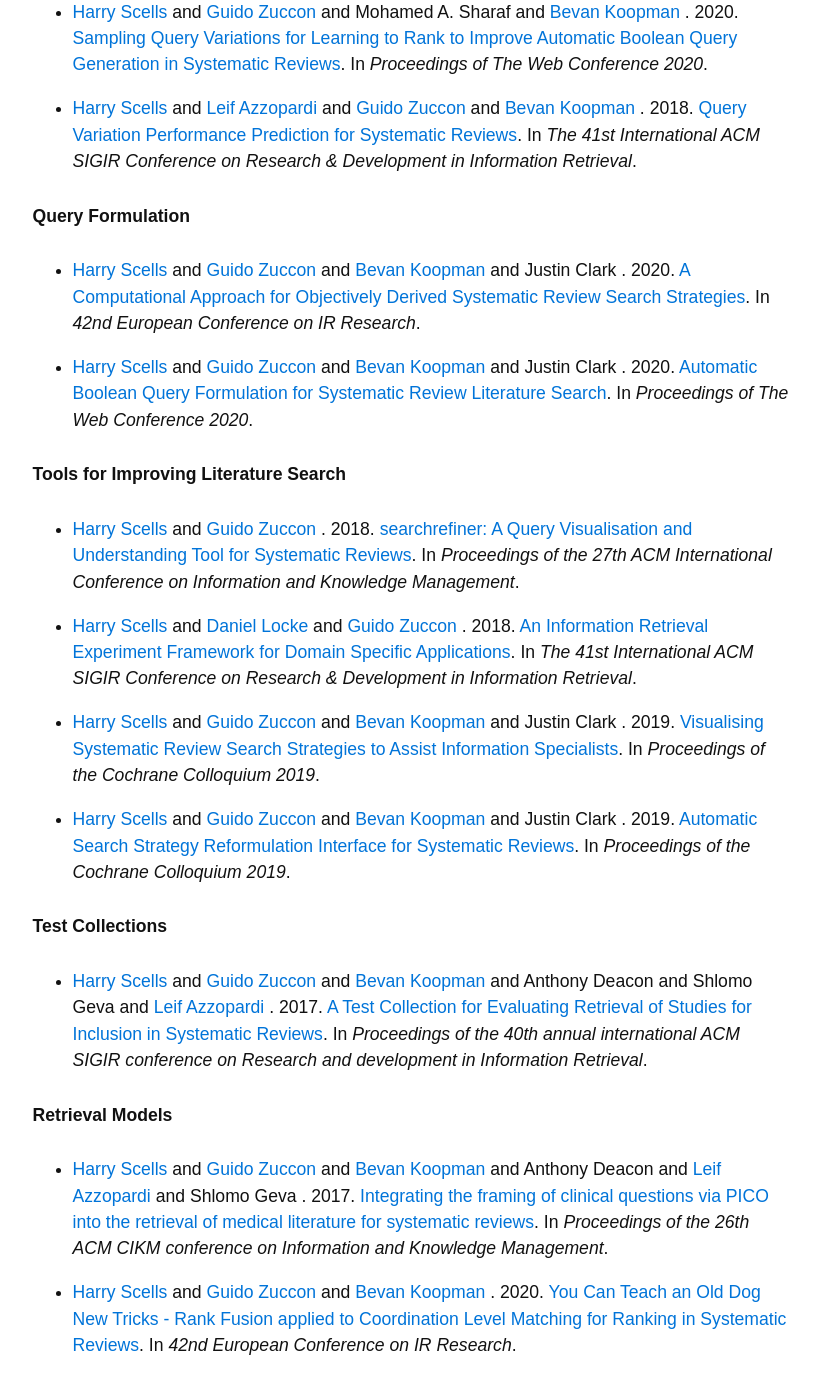
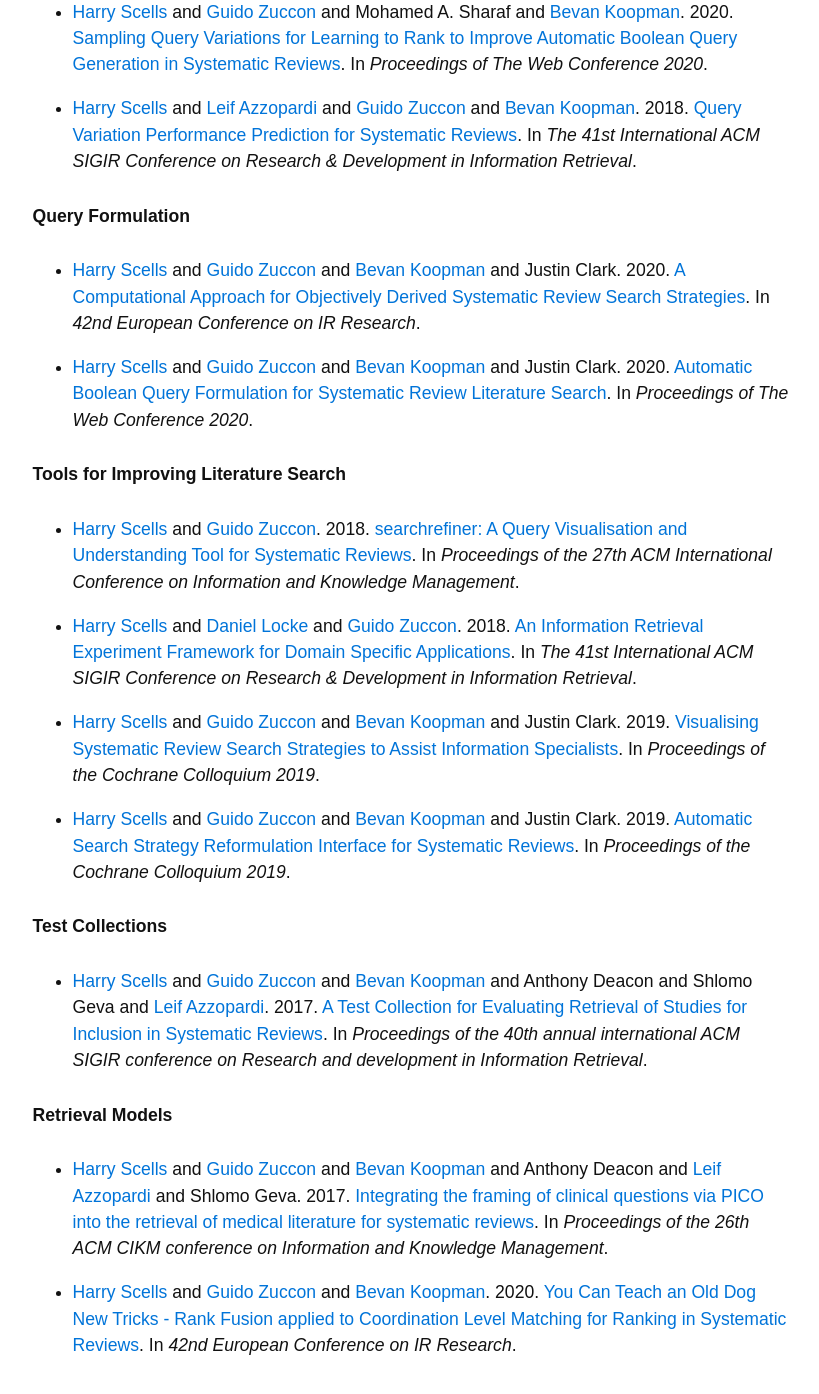
Before and after one commit to ielab/ielab.github.io, a Jekyll site: the page built from _projects/systematic-reviews.md, in a window 1280 px wide and 1400 px high, scrolled down 995 px. Shown: the top 1394 px of the window, without its empty margins (330-1149 px from the left). Built offline with Jekyll 4.4.1, drawn with Linux system fonts in a browser that asks for light colours.

Commit message:
Update formatting on systematic reviews project page.

```diff
--- a/_projects/systematic-reviews.md
+++ b/_projects/systematic-reviews.md
@@ -14,39 +14,39 @@
 ### Relevant Publications
 
 {% for category in site.data.projects.systematic-reviews.categories %}
+
 #### {{ category.name }}
+
 {% for pubid in category.publications %}
 <ul>
-    {% assign reference =  "/publications/" | append: pubid %}
-    {% for publication in site.publications %}
-        {% if publication.id == reference %}
+    {%- assign reference =  "/publications/" | append: pubid -%}
+    {%- for publication in site.publications -%}
+        {%- if publication.id == reference -%}
             <li>
-            {% assign i = 0 %}
-            {% for involved in publication.authors %}
-                {% assign found = false %}
-                {% for person in site.people %}
-                    {% assign path = person.id | split: "/" %}
-                    {% assign id = path[2] %}
-                    {% if id == involved %}
+            {%- assign i = 0 -%}
+            {%- for involved in publication.authors -%}
+                {%- assign found = false -%}
+                {%- for person in site.people -%}
+                    {%- assign path = person.id | split: "/" -%}
+                    {%- assign id = path[2] -%}
+                    {%- if id == involved -%}
                         <a href="{{ person.id }}">{{ person.name }}</a>
-                        {% assign found = true %}
-                    {% endif %}
-                {% endfor %}
-                {% if found == false %}
+                        {%- assign found = true -%}
+                    {%- endif -%}
+                {%- endfor -%}
+                {%- if found == false -%}
                     {{ involved }}
-                {% endif %}
-                {% assign i = i | plus: 1 %}
-                {% assign l = publication.authors | size %}
-                {% if i < l %}
-                and
-                {% endif %}
-            {%endfor %}.
+                {%- endif -%}
+                {%- assign i = i | plus: 1 -%}
+                {%- assign l = publication.authors | size -%}
+                {% if i < l %} and {% endif %}
+            {%-endfor -%}.
            {{ publication.year }}.
            <a href="{{ publication.id }}">{{ publication.title }}</a>.
            In <em>{{ publication.venue }}</em>.
            </li>
-        {% endif %}
-    {% endfor %}
+        {%- endif -%}
+    {%- endfor -%}
 </ul>
 {% endfor %}
 {% endfor %}
```
